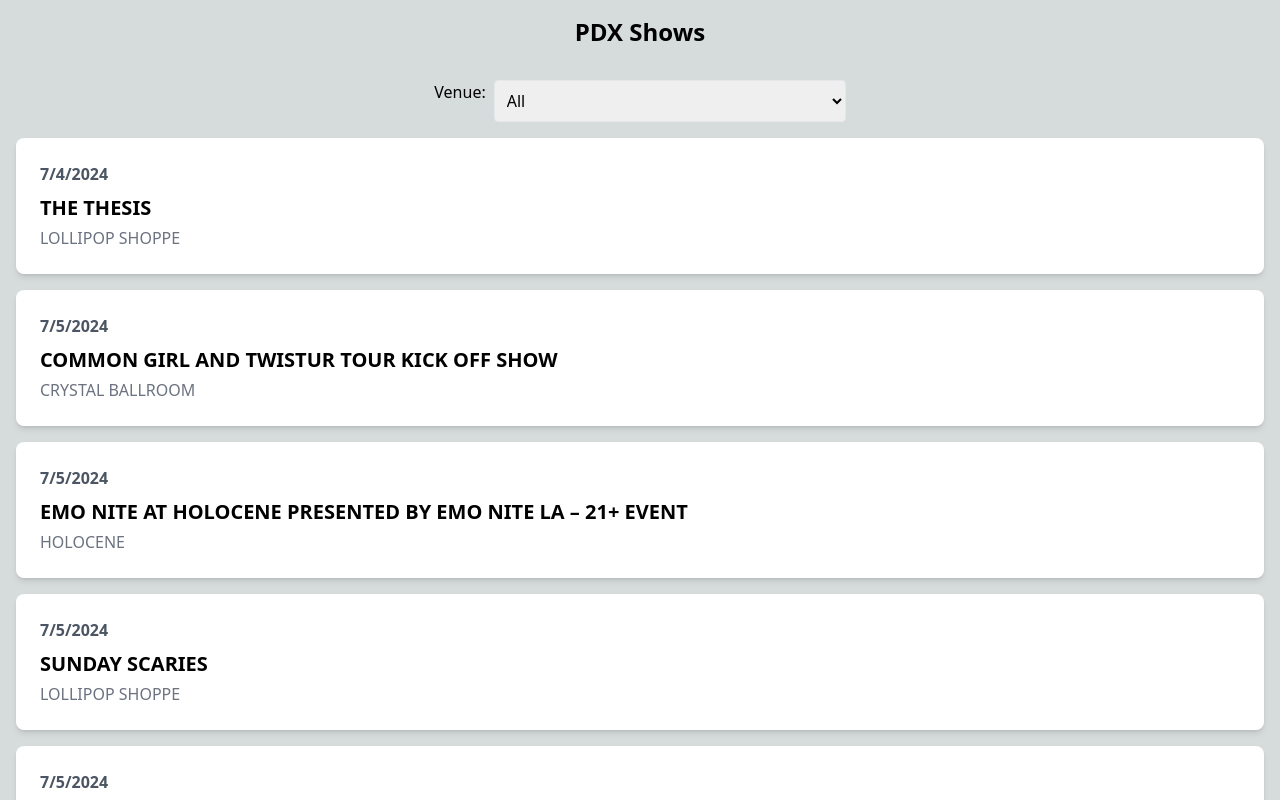
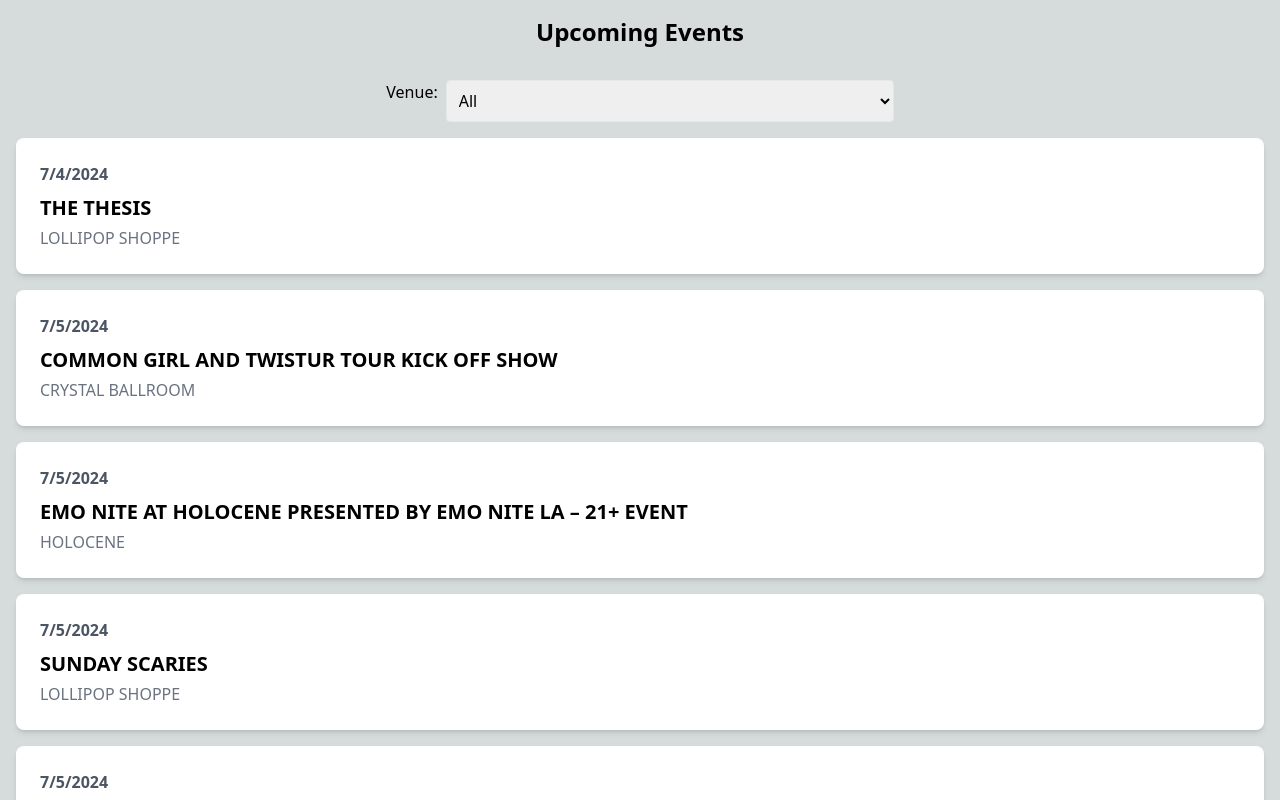
Before and after one commit to ecostache/pdx-shows, a Next.js app: page / in a window 1280 px wide. Shown: the top 800 px of the page. Built offline with nearby package versions, Linux system fonts and the light colour scheme.

Commit message:
Flexible drop down for venue

```diff
--- a/pages/index.js
+++ b/pages/index.js
@@ -26,14 +26,14 @@ const Home = () => {
 
   return (
     <div className="container mx-auto p-4">
-      <h1 className="text-2xl font-bold text-center mb-8">PDX Shows</h1>
+      <h1 className="text-2xl font-bold text-center mb-8">Upcoming Events</h1>
       <div className="flex justify-center mb-4">
         <label htmlFor="venue" className="mr-2">Venue:</label>
         <select
           id="venue"
           value={selectedVenue}
           onChange={handleVenueChange}
-          className="p-2 border rounded"
+          className="p-2 border rounded w-full max-w-xs md:max-w-sm lg:max-w-md"
         >
           {venues.map((venue, index) => (
             <option key={index} value={venue}>{venue}</option>
```
